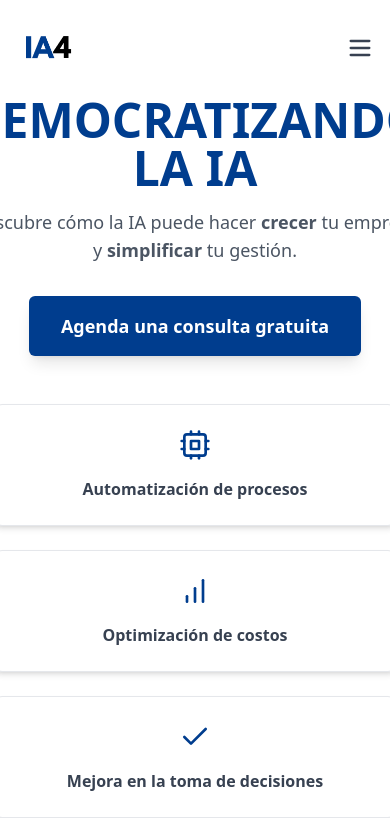
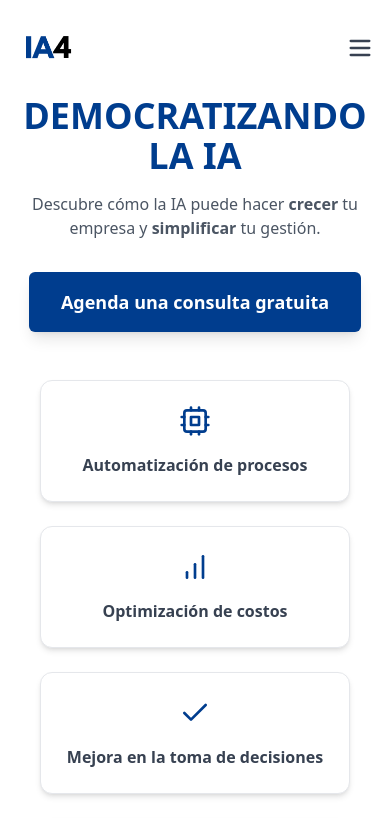
Before and after one commit to carlosmorenolosa/IA_Pymes, a React (Create React App) app: page / in a window 390 px wide. Shown: the top 818 px of the page. Built offline with nearby package versions, Linux system fonts and the light colour scheme.

Commit message:
cambios web

```diff
--- a/src/App.js
+++ b/src/App.js
@@ -146,12 +146,12 @@ function HomeSection() {
           whileInView={{ opacity: 1, y: 0 }}
           transition={{ duration: 0.6 }}
           viewport={{ once: true }}
-          className="mb-4 text-5xl font-extrabold md:text-6xl text-brandBlue"
+          className="mb-4 text-4xl font-extrabold md:text-6xl text-brandBlue"
         >
           DEMOCRATIZANDO LA IA
         </motion.h2>
 
-        <p className="mx-auto mb-8 max-w-2xl text-lg md:text-xl text-gray-600">
+        <p className="mx-auto mb-8 max-w-2xl text-base md:text-xl text-gray-600">
           Descubre cómo la IA puede hacer <strong>crecer</strong> tu empresa y <strong>simplificar</strong> tu gestión.
         </p>
         <a href="#contacto">
@@ -391,7 +391,7 @@ function SuccessStoriesSection() {
 
   return (
     <section id="casos-de-éxito" className="bg-white py-16 px-4 scroll-mt-24">
-      <div className="mx-auto max-w-4xl w-full px-4">
+      <div className="mx-auto max-w-5xl w-full px-4">
         <Slider {...settings}>
         {successStories.map((story, idx) => (
           <div key={idx} className="px-4 py-12">
```
